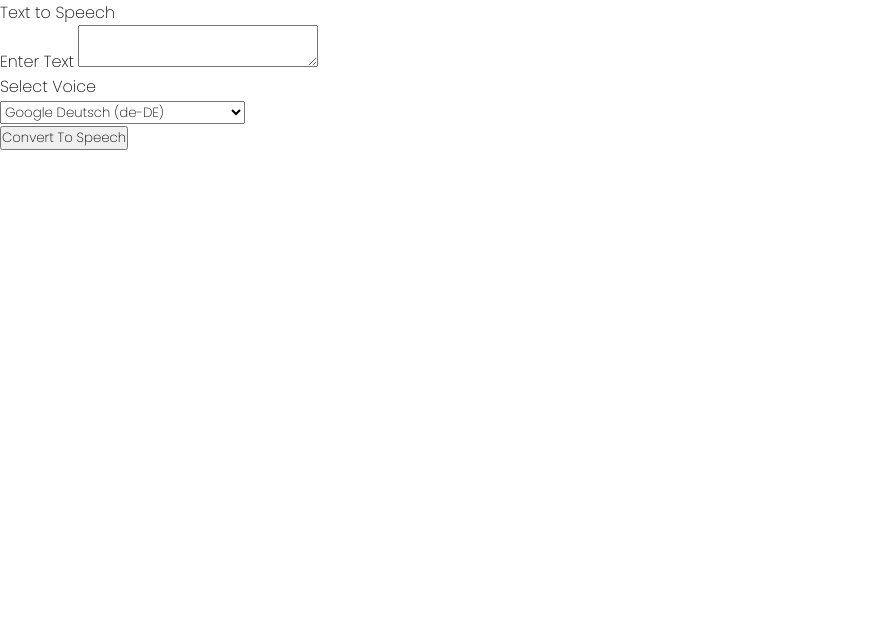
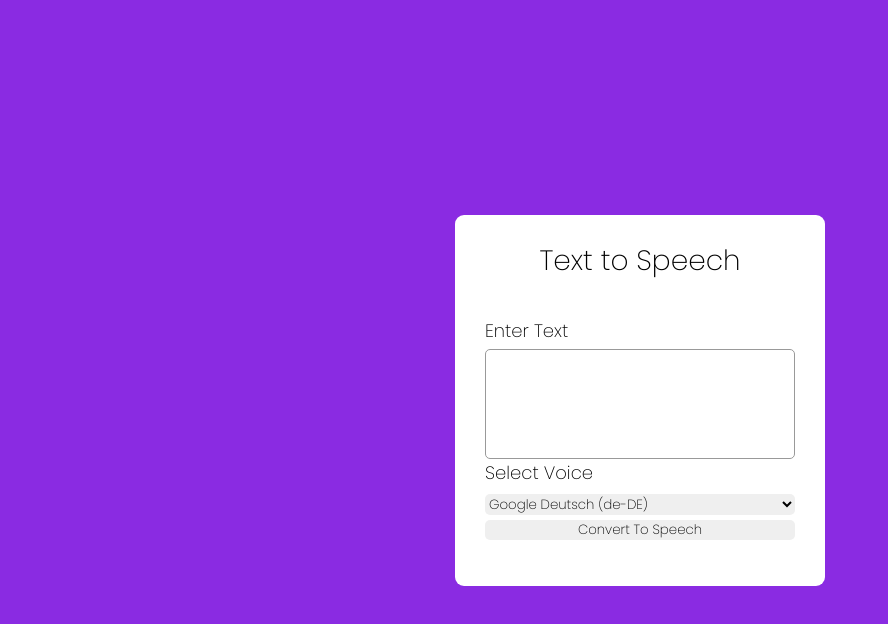
Before and after one commit to shubhamNivilkar/Text-to-Speech-Converter, a plain HTML site: page index.html in a window 1280 px wide. Shown: the whole page, without its empty margins (0-888 px from the left). Drawn offline with Linux system fonts and the light colour scheme.

Commit message:
Adding form style

```diff
--- a/style.css
+++ b/style.css
@@ -5,3 +5,47 @@
     box-sizing: border-box;
     font-family: 'Poppins',sans-serif;
 }
+
+body{
+    display: flex;
+    align-items: center;
+    justify-content: center;
+    min-height: 100vh;
+    background: blueviolet;
+}
+
+.wrapper{
+    width: 370px;
+    border-radius: 9px;
+    padding: 25px 30px;
+    background: white;
+}
+.wrapper header{
+    font-size: 28px;
+    font-weight: 500;
+    text-align: center;
+}
+.wrapper form{
+    margin: 35px 0 20px;
+}
+form .row{
+    display: flex;
+    flex-direction: column;
+}
+form .row label{
+    font-size: 18px;
+    margin-bottom: 5px;
+}
+form :where(textarea, select, button){
+    outline: none;
+    width: 100%;
+    border: none;
+    border-radius: 5px;
+}
+form .row textarea{
+    resize: none;
+    height: 110px;
+    font-size: 15px;
+    padding: 8px 10px;
+    border: 1px solid #999;
+}
```
